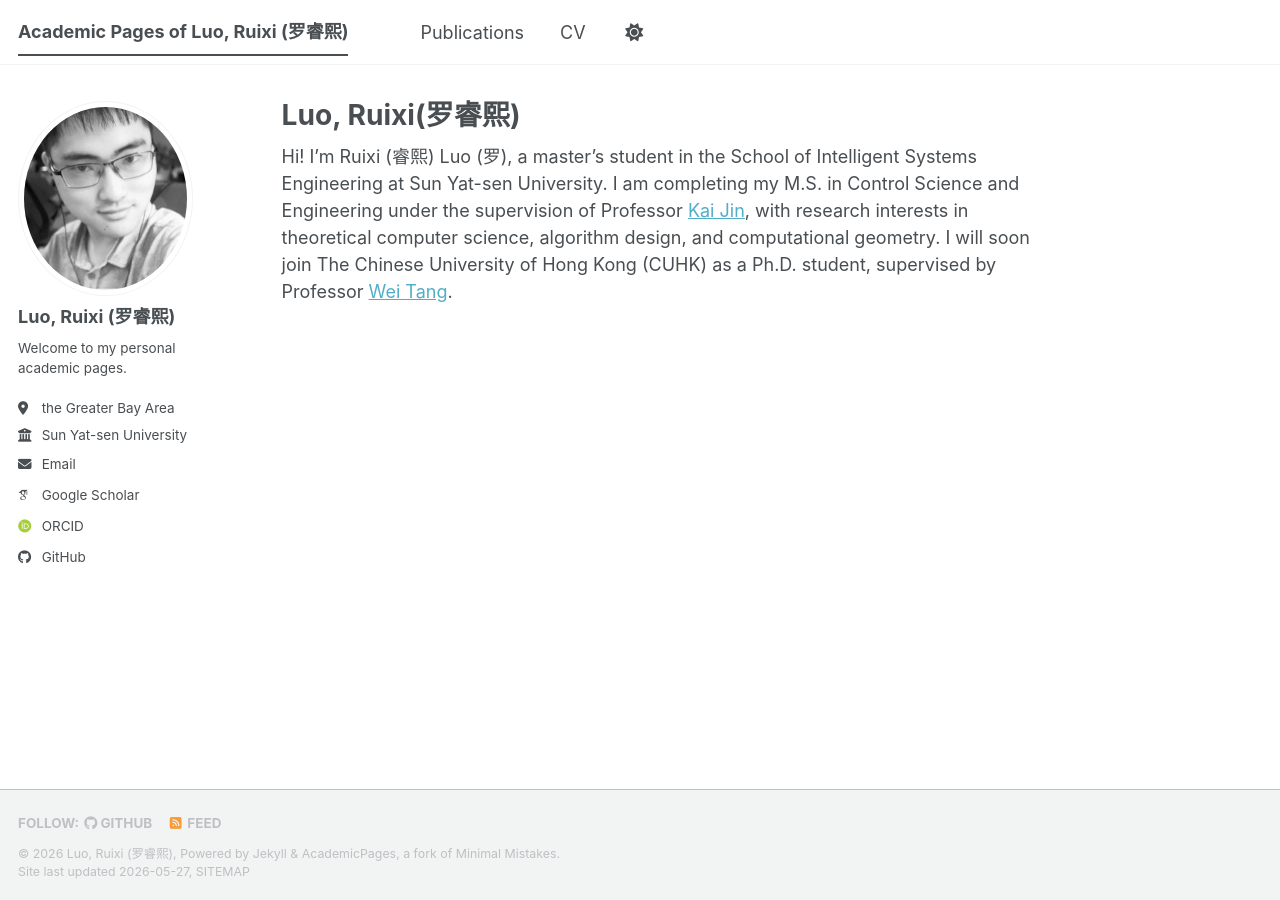
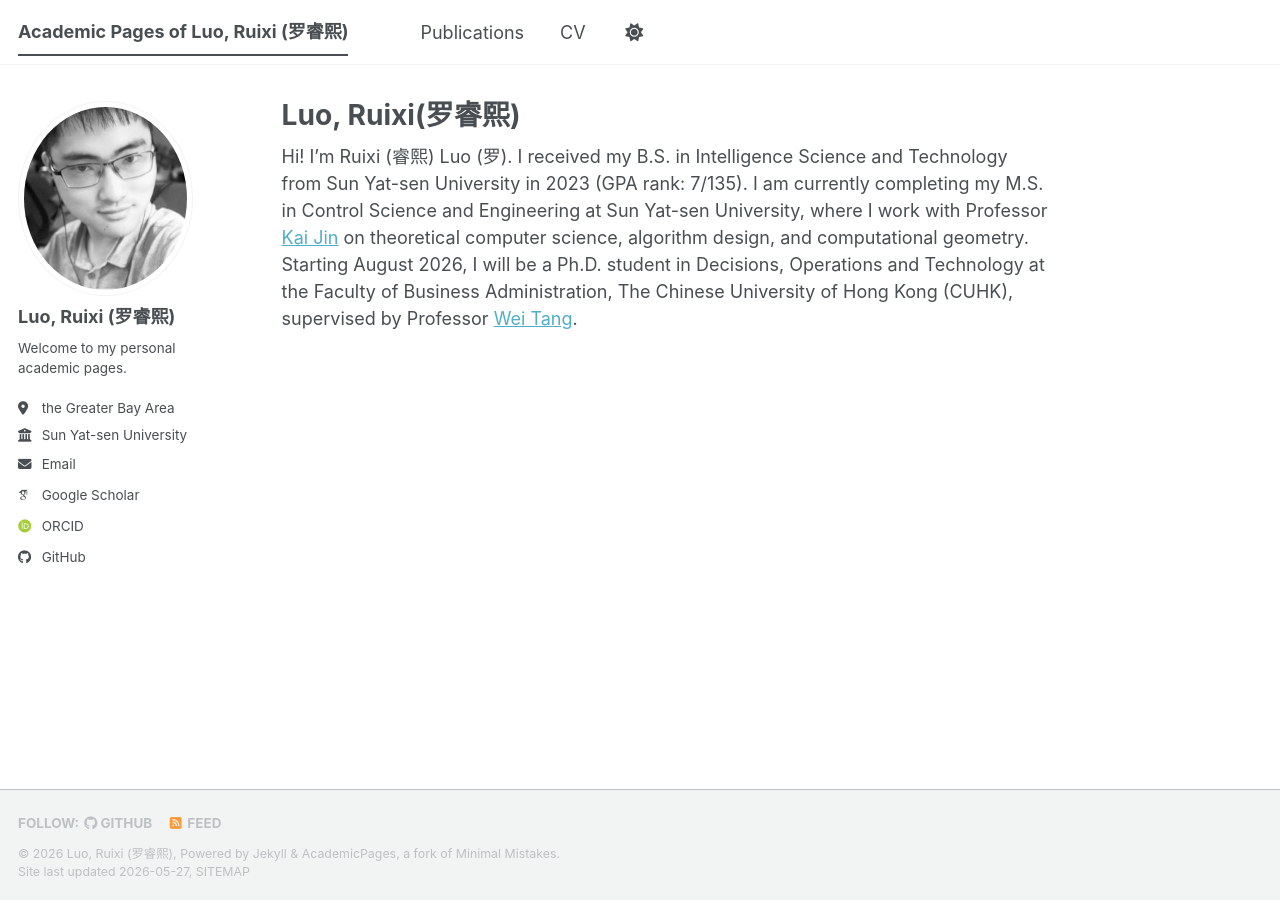
Before and after one commit to Ruixi-Luo/Ruixi-Luo.github.io, a Jekyll site: the page built from _pages/about.md, in a window 1280 px wide. Built offline with Jekyll 4.4.1, drawn with Linux system fonts in a browser that asks for light colours; some web fonts are replaced; a script bundle is joined from its source files by our own code; library files that are not in the unit come from our copies.

Commit message:
Update about.md

```diff
--- a/_pages/about.md
+++ b/_pages/about.md
@@ -7,4 +7,4 @@ redirect_from:
   - /about.html
 ---
 
-Hi! I'm Ruixi (睿熙) Luo (罗), a master's student in the School of Intelligent Systems Engineering at Sun Yat-sen University. I am completing my M.S. in Control Science and Engineering under the supervision of Professor [Kai Jin](https://cscjjk.github.io), with research interests in theoretical computer science, algorithm design, and computational geometry. I will soon join The Chinese University of Hong Kong (CUHK) as a Ph.D. student, supervised by Professor [Wei Tang](https://wtang.org/).
+Hi! I'm Ruixi (睿熙) Luo (罗). I received my B.S. in Intelligence Science and Technology from Sun Yat-sen University in 2023 (GPA rank: 7/135). I am currently completing my M.S. in Control Science and Engineering at Sun Yat-sen University, where I work with Professor [Kai Jin](https://cscjjk.github.io) on theoretical computer science, algorithm design, and computational geometry. Starting August 2026, I will be a Ph.D. student in Decisions, Operations and Technology at the Faculty of Business Administration, The Chinese University of Hong Kong (CUHK), supervised by Professor [Wei Tang](https://wtang.org/).
```
